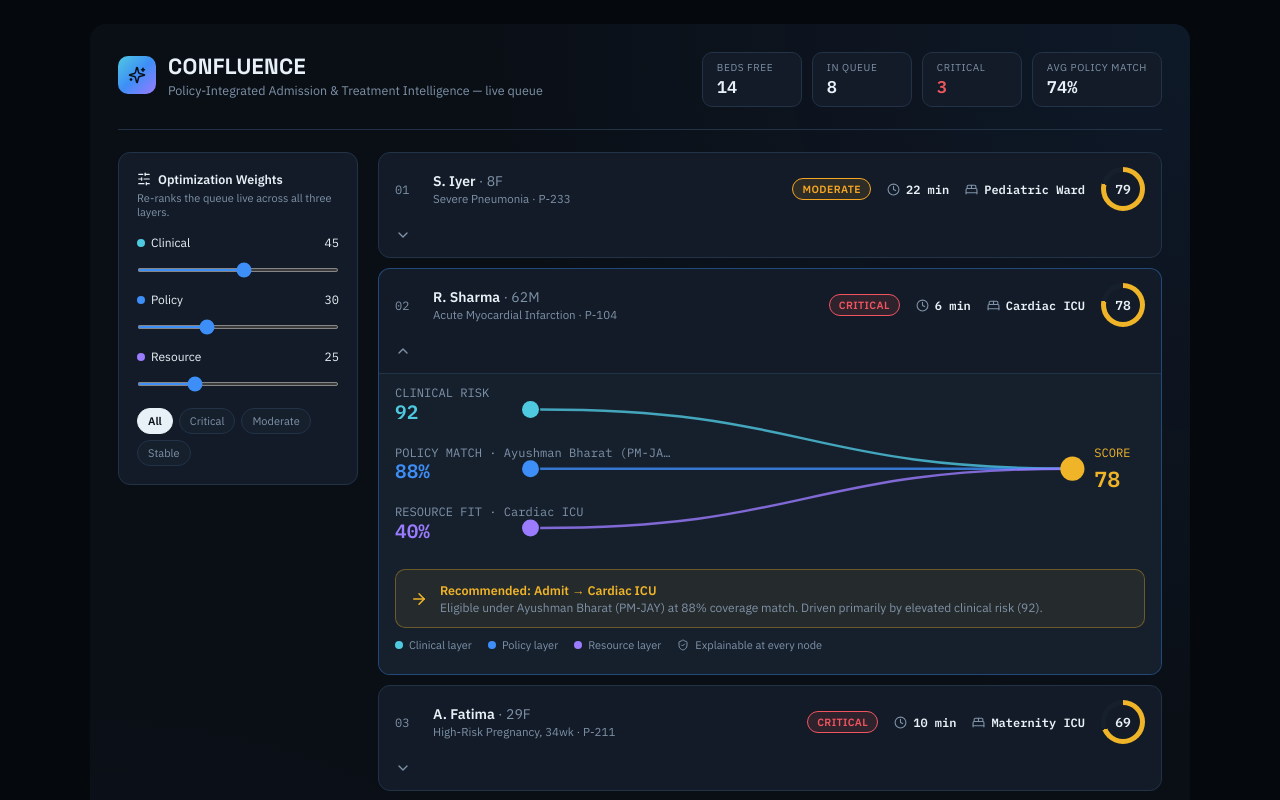
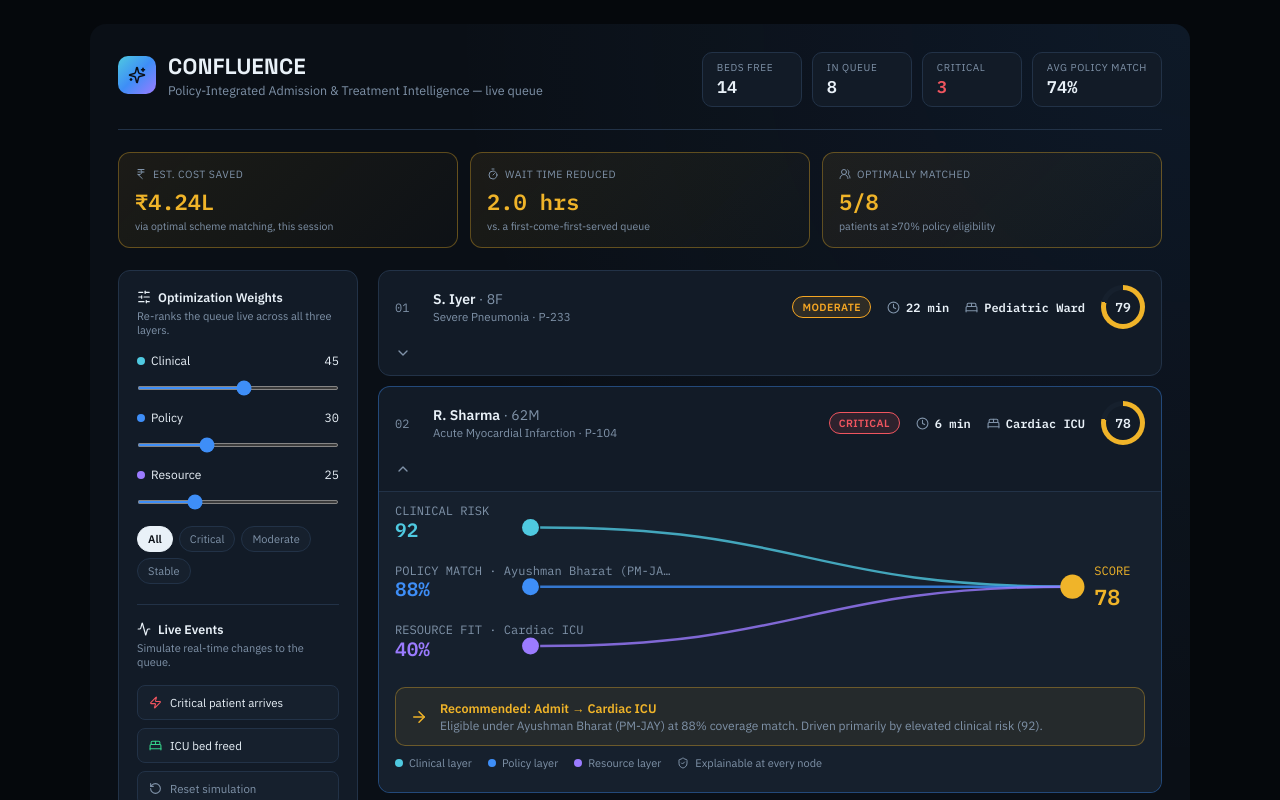
Before and after one commit to Madhi2728/confluence-dashboard, a React (Vite) app: page / in a window 1280 px wide. Shown: the top 800 px of the page. Built offline with nearby package versions, Linux system fonts and the light colour scheme.

Commit message:
Add live event simulation and impact counter

```diff
--- a/src/ConfluenceDashboard.jsx
+++ b/src/ConfluenceDashboard.jsx
@@ -1,15 +1,20 @@
 import React, { useState, useMemo } from "react";
-import { Activity, ShieldCheck, BedDouble, Clock, ChevronDown, SlidersHorizontal, Sparkles, ArrowRight } from "lucide-react";
+import { Activity, ShieldCheck, BedDouble, Clock, ChevronDown, SlidersHorizontal, Sparkles, ArrowRight, Zap, RotateCcw, IndianRupee, Timer, Users2 } from "lucide-react";
 
 const BASE_PATIENTS = [
-  { id: "P-104", name: "R. Sharma", age: 62, sex: "M", condition: "Acute Myocardial Infarction", clinicalRisk: 92, scheme: "Ayushman Bharat (PM-JAY)", policyMatch: 88, bed: "Cardiac ICU", resourceFit: 40, wait: "6 min" },
-  { id: "P-211", name: "A. Fatima", age: 29, sex: "F", condition: "High-Risk Pregnancy, 34wk", clinicalRisk: 78, scheme: "Janani Suraksha Yojana", policyMatch: 92, bed: "Maternity ICU", resourceFit: 25, wait: "10 min" },
-  { id: "P-098", name: "T. Joshi", age: 5, sex: "M", condition: "Febrile Seizure", clinicalRisk: 70, scheme: "CGHS", policyMatch: 90, bed: "Pediatric ICU", resourceFit: 20, wait: "8 min" },
-  { id: "P-176", name: "M. Reddy", age: 71, sex: "M", condition: "Acute Renal Failure", clinicalRisk: 85, scheme: "Ayushman Bharat (PM-JAY)", policyMatch: 60, bed: "Dialysis Unit", resourceFit: 35, wait: "15 min" },
-  { id: "P-233", name: "S. Iyer", age: 8, sex: "F", condition: "Severe Pneumonia", clinicalRisk: 68, scheme: "CGHS", policyMatch: 95, bed: "Pediatric Ward", resourceFit: 80, wait: "22 min" },
-  { id: "P-150", name: "P. Nair", age: 58, sex: "F", condition: "Oncology — Chemo Cycle 3", clinicalRisk: 60, scheme: "State Health Scheme", policyMatch: 45, bed: "Day-Care Oncology", resourceFit: 50, wait: "35 min" },
-  { id: "P-087", name: "D. Singh", age: 34, sex: "M", condition: "Post-Op Ortho Trauma", clinicalRisk: 52, scheme: "ESIC", policyMatch: 70, bed: "Ortho Ward", resourceFit: 65, wait: "40 min" },
-  { id: "P-192", name: "K. Verma", age: 45, sex: "M", condition: "Diabetic Foot Ulcer", clinicalRisk: 40, scheme: "MediClaim+ (Private)", policyMatch: 55, bed: "General Ward", resourceFit: 90, wait: "1 hr 10 min" },
+  { id: "P-104", name: "R. Sharma", age: 62, sex: "M", condition: "Acute Myocardial Infarction", clinicalRisk: 92, scheme: "Ayushman Bharat (PM-JAY)", policyMatch: 88, bed: "Cardiac ICU", resourceFit: 40, wait: "6 min", estSavings: 185000, timeSavedMin: 34 },
+  { id: "P-211", name: "A. Fatima", age: 29, sex: "F", condition: "High-Risk Pregnancy, 34wk", clinicalRisk: 78, scheme: "Janani Suraksha Yojana", policyMatch: 92, bed: "Maternity ICU", resourceFit: 25, wait: "10 min", estSavings: 42000, timeSavedMin: 22 },
+  { id: "P-098", name: "T. Joshi", age: 5, sex: "M", condition: "Febrile Seizure", clinicalRisk: 70, scheme: "CGHS", policyMatch: 90, bed: "Pediatric ICU", resourceFit: 20, wait: "8 min", estSavings: 15000, timeSavedMin: 26 },
+  { id: "P-176", name: "M. Reddy", age: 71, sex: "M", condition: "Acute Renal Failure", clinicalRisk: 85, scheme: "Ayushman Bharat (PM-JAY)", policyMatch: 60, bed: "Dialysis Unit", resourceFit: 35, wait: "15 min", estSavings: 96000, timeSavedMin: 19 },
+  { id: "P-233", name: "S. Iyer", age: 8, sex: "F", condition: "Severe Pneumonia", clinicalRisk: 68, scheme: "CGHS", policyMatch: 95, bed: "Pediatric Ward", resourceFit: 80, wait: "22 min", estSavings: 8000, timeSavedMin: 8 },
+  { id: "P-150", name: "P. Nair", age: 58, sex: "F", condition: "Oncology — Chemo Cycle 3", clinicalRisk: 60, scheme: "State Health Scheme", policyMatch: 45, bed: "Day-Care Oncology", resourceFit: 50, wait: "35 min", estSavings: 54000, timeSavedMin: 5 },
+  { id: "P-087", name: "D. Singh", age: 34, sex: "M", condition: "Post-Op Ortho Trauma", clinicalRisk: 52, scheme: "ESIC", policyMatch: 70, bed: "Ortho Ward", resourceFit: 65, wait: "40 min", estSavings: 21000, timeSavedMin: 4 },
+  { id: "P-192", name: "K. Verma", age: 45, sex: "M", condition: "Diabetic Foot Ulcer", clinicalRisk: 40, scheme: "MediClaim+ (Private)", policyMatch: 55, bed: "General Ward", resourceFit: 90, wait: "1 hr 10 min", estSavings: 3000, timeSavedMin: 2 },
+];
+
+const EVENT_PATIENT_POOL = [
+  { name: "Incoming Trauma Case", age: 47, sex: "M", condition: "Multi-Trauma (RTA)", clinicalRisk: 96, scheme: "Ayushman Bharat (PM-JAY)", policyMatch: 82, bed: "Trauma ICU", resourceFit: 30, wait: "Just arrived", estSavings: 150000, timeSavedMin: 30 },
+  { name: "Incoming Cardiac Case", age: 55, sex: "F", condition: "Unstable Angina", clinicalRisk: 89, scheme: "CGHS", policyMatch: 87, bed: "Cardiac ICU", resourceFit: 28, wait: "Just arrived", estSavings: 132000, timeSavedMin: 27 },
 ];
 
 const priorityOf = (risk) => (risk >= 75 ? "critical" : risk >= 45 ? "moderate" : "stable");
@@ -26,28 +31,94 @@ function rationale(p, w) {
   return `Driven primarily by ${top.text}.`;
 }
 
+function formatRupees(n) {
+  if (n >= 100000) return `₹${(n / 100000).toFixed(2)}L`;
+  if (n >= 1000) return `₹${(n / 1000).toFixed(1)}K`;
+  return `₹${n}`;
+}
+
 export default function ConfluenceDashboard() {
   const [weights, setWeights] = useState({ clinical: 45, policy: 30, resource: 25 });
   const [expandedId, setExpandedId] = useState("P-104");
   const [filter, setFilter] = useState("all");
 
+  // --- Add-on: live event simulation state ---
+  const [injected, setInjected] = useState([]);
+  const [resourceBoosts, setResourceBoosts] = useState({});
+  const [bedsFree, setBedsFree] = useState(14);
+  const [eventLog, setEventLog] = useState([]);
+  const [pulsing, setPulsing] = useState(false);
+  const injectedCounter = React.useRef(0);
+
   const totalW = weights.clinical + weights.policy + weights.resource;
 
+  const allPatients = useMemo(() => [...BASE_PATIENTS, ...injected], [injected]);
+
   const patients = useMemo(() => {
-    return BASE_PATIENTS.map((p) => {
-      const score = Math.round(
-        (p.clinicalRisk * weights.clinical + p.policyMatch * weights.policy + p.resourceFit * weights.resource) / totalW
-      );
-      return { ...p, score, priority: priorityOf(p.clinicalRisk) };
-    }).sort((a, b) => b.score - a.score);
-  }, [weights]);
+    return allPatients
+      .map((p) => {
+        const boostedResource = Math.min(100, p.resourceFit + (resourceBoosts[p.id] || 0));
+        const score = Math.round(
+          (p.clinicalRisk * weights.clinical + p.policyMatch * weights.policy + boostedResource * weights.resource) / totalW
+        );
+        return { ...p, resourceFit: boostedResource, score, priority: priorityOf(p.clinicalRisk) };
+      })
+      .sort((a, b) => b.score - a.score);
+  }, [allPatients, weights, resourceBoosts]);
 
   const visible = filter === "all" ? patients : patients.filter((p) => p.priority === filter);
 
-  const avgPolicyMatch = Math.round(BASE_PATIENTS.reduce((s, p) => s + p.policyMatch, 0) / BASE_PATIENTS.length);
-  const criticalCount = BASE_PATIENTS.filter((p) => priorityOf(p.clinicalRisk) === "critical").length;
+  const avgPolicyMatch = Math.round(allPatients.reduce((s, p) => s + p.policyMatch, 0) / allPatients.length);
+  const criticalCount = allPatients.filter((p) => priorityOf(p.clinicalRisk) === "critical").length;
+
+  // --- Add-on: impact/outcome counter, derived from mock savings + time-saved fields ---
+  const totalCostSaved = allPatients.reduce((s, p) => s + p.estSavings, 0);
+  const totalTimeSavedMin = allPatients.reduce((s, p) => s + p.timeSavedMin, 0);
+  const optimallyMatchedCount = allPatients.filter((p) => p.policyMatch >= 70).length;
 
   const setW = (key, val) => setWeights((prev) => ({ ...prev, [key]: val }));
+
+  const triggerPulse = () => {
+    setPulsing(true);
+    setTimeout(() => setPulsing(false), 900);
+  };
+
+  const addLog = (text) => {
+    const time = new Date().toLocaleTimeString([], { hour: "2-digit", minute: "2-digit", second: "2-digit" });
+    setEventLog((prev) => [{ time, text }, ...prev].slice(0, 6));
+  };
+
+  const simulateCriticalArrival = () => {
+    const template = EVENT_PATIENT_POOL[injectedCounter.current % EVENT_PATIENT_POOL.length];
+    injectedCounter.current += 1;
+    const newPatient = { ...template, id: `P-3${String(injectedCounter.current).padStart(2, "0")}` };
+    setInjected((prev) => [...prev, newPatient]);
+    addLog(`New critical patient ${newPatient.id} entered the queue — ${newPatient.condition}. Queue re-optimized.`);
+    triggerPulse();
+  };
+
+  const simulateBedFreed = () => {
+    setBedsFree((prev) => prev + 1);
+    setResourceBoosts((prev) => {
+      const next = { ...prev };
+      allPatients.forEach((p) => {
+        if (p.bed.toLowerCase().includes("icu")) {
+          next[p.id] = Math.min(60, (next[p.id] || 0) + 15);
+        }
+      });
+      return next;
+    });
+    addLog(`ICU bed freed — resource fit recalculated for ICU-bound patients. Queue re-optimized.`);
+    triggerPulse();
+  };
+
+  const resetSimulation = () => {
+    setInjected([]);
+    setResourceBoosts({});
+    setBedsFree(14);
+    setEventLog([]);
+    injectedCounter.current = 0;
+  };
 
   return (
     <div className="confluence-root">
@@ -210,6 +281,54 @@ export default function ConfluenceDashboard() {
 
         .legend { display: flex; gap: 16px; margin-top: 10px; flex-wrap: wrap; }
         .legend-item { display: flex; align-items: center; gap: 6px; font-size: 11px; color: var(--muted); }
+
+        .impact-banner { display: flex; gap: 12px; margin-bottom: 22px; flex-wrap: wrap; }
+        .impact-card {
+          flex: 1; min-width: 170px;
+          background: linear-gradient(135deg, rgba(240,180,41,0.08), rgba(240,180,41,0.02));
+          border: 1px solid rgba(240,180,41,0.35);
+          border-radius: 12px;
+          padding: 14px 16px;
+        }
+        .impact-label {
+          font-size: 10.5px; text-transform: uppercase; letter-spacing: 0.5px;
+          color: var(--muted); display: flex; align-items: center; gap: 6px;
+        }
+        .impact-value {
+          font-size: 22px; font-weight: 700; color: var(--gold); margin-top: 6px;
+          font-family: 'IBM Plex Mono', monospace;
+        }
+        .impact-sub { font-size: 10.5px; color: var(--muted); margin-top: 3px; }
+
+        .events-block { margin-top: 20px; padding-top: 16px; border-top: 1px solid var(--border); }
+        .reopt-tag {
+          margin-left: auto; font-size: 10px; font-weight: 600; color: var(--policy);
+          background: rgba(62,142,247,0.12); padding: 2px 8px; border-radius: 20px;
+        }
+        .events-block .sidebar-title { justify-content: flex-start; }
+
+        .event-btn {
+          width: 100%; background: var(--panel2); border: 1px solid var(--border); color: var(--text);
+          font-size: 11.5px; padding: 9px 11px; border-radius: 8px; cursor: pointer;
+          margin-bottom: 8px; text-align: left; display: flex; align-items: center; gap: 8px;
+          font-family: inherit; transition: border-color 0.15s ease;
+        }
+        .event-btn:hover { border-color: var(--policy); }
+        .event-btn.reset { color: var(--muted); }
+
+        .event-log { margin-top: 10px; display: flex; flex-direction: column; gap: 7px; max-height: 160px; overflow-y: auto; }
+        .event-log-item { font-size: 10.5px; color: var(--muted); line-height: 1.4; }
+        .event-log-time {
+          font-family: 'IBM Plex Mono', monospace; color: var(--stable);
+          margin-right: 6px; white-space: nowrap;
+        }
+
+        @keyframes pulseGlow {
+          0% { box-shadow: 0 0 0 0 rgba(62,142,247,0); }
+          40% { box-shadow: 0 0 0 3px rgba(62,142,247,0.3); }
+          100% { box-shadow: 0 0 0 0 rgba(62,142,247,0); }
+        }
+        .queue.pulsing .card { animation: pulseGlow 0.9s ease; }
       `}</style>
 
       <div className="header">
@@ -225,11 +344,11 @@ export default function ConfluenceDashboard() {
         <div className="stats">
           <div className="stat">
             <div className="stat-label">Beds Free</div>
-            <div className="stat-value mono">14</div>
+            <div className="stat-value mono">{bedsFree}</div>
           </div>
           <div className="stat">
             <div className="stat-label">In Queue</div>
-            <div className="stat-value mono">{BASE_PATIENTS.length}</div>
+            <div className="stat-value mono">{allPatients.length}</div>
           </div>
           <div className="stat">
             <div className="stat-label">Critical</div>
@@ -239,6 +358,24 @@ export default function ConfluenceDashboard() {
             <div className="stat-label">Avg Policy Match</div>
             <div className="stat-value mono">{avgPolicyMatch}%</div>
           </div>
+        </div>
+      </div>
+
+      <div className="impact-banner">
+        <div className="impact-card">
+          <div className="impact-label"><IndianRupee size={12} /> Est. Cost Saved</div>
+          <div className="impact-value">{formatRupees(totalCostSaved)}</div>
+          <div className="impact-sub">via optimal scheme matching, this session</div>
+        </div>
+        <div className="impact-card">
+          <div className="impact-label"><Timer size={12} /> Wait Time Reduced</div>
+          <div className="impact-value">{(totalTimeSavedMin / 60).toFixed(1)} hrs</div>
+          <div className="impact-sub">vs. a first-come-first-served queue</div>
+        </div>
+        <div className="impact-card">
+          <div className="impact-label"><Users2 size={12} /> Optimally Matched</div>
+          <div className="impact-value">{optimallyMatchedCount}/{allPatients.length}</div>
+          <div className="impact-sub">patients at ≥70% policy eligibility</div>
         </div>
       </div>
 
@@ -276,9 +413,38 @@ export default function ConfluenceDashboard() {
               </button>
             ))}
           </div>
+
+          <div className="events-block">
+            <div className="sidebar-title">
+              <Activity size={14} /> Live Events
+              {pulsing && <span className="reopt-tag">Re-optimizing…</span>}
+            </div>
+            <div className="sidebar-sub">Simulate real-time changes to the queue.</div>
+
+            <button className="event-btn" onClick={simulateCriticalArrival}>
+              <Zap size={13} color="var(--critical)" /> Critical patient arrives
+            </button>
+            <button className="event-btn" onClick={simulateBedFreed}>
+              <BedDouble size={13} color="var(--stable)" /> ICU bed freed
+            </button>
+            <button className="event-btn reset" onClick={resetSimulation}>
+              <RotateCcw size={13} /> Reset simulation
+            </button>
+
+            {eventLog.length > 0 && (
+              <div className="event-log">
+                {eventLog.map((e, idx) => (
+                  <div className="event-log-item" key={idx}>
+                    <span className="event-log-time">{e.time}</span>
+                    <span>{e.text}</span>
+                  </div>
+                ))}
+              </div>
+            )}
+          </div>
         </div>
 
-        <div className="queue">
+        <div className={"queue" + (pulsing ? " pulsing" : "")}>
           {visible.map((p, i) => {
             const isOpen = expandedId === p.id;
             const pc = priorityColor[p.priority];
```
